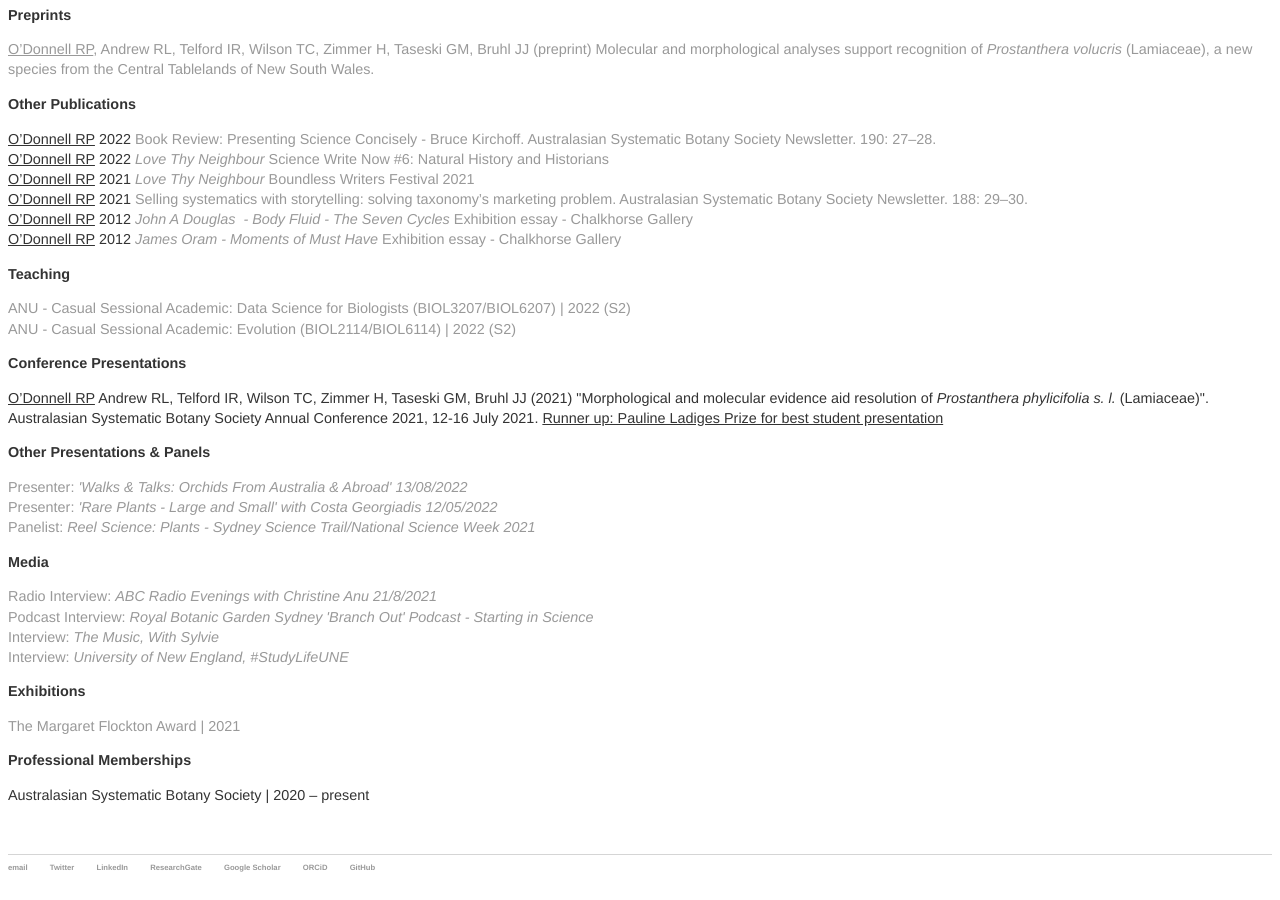
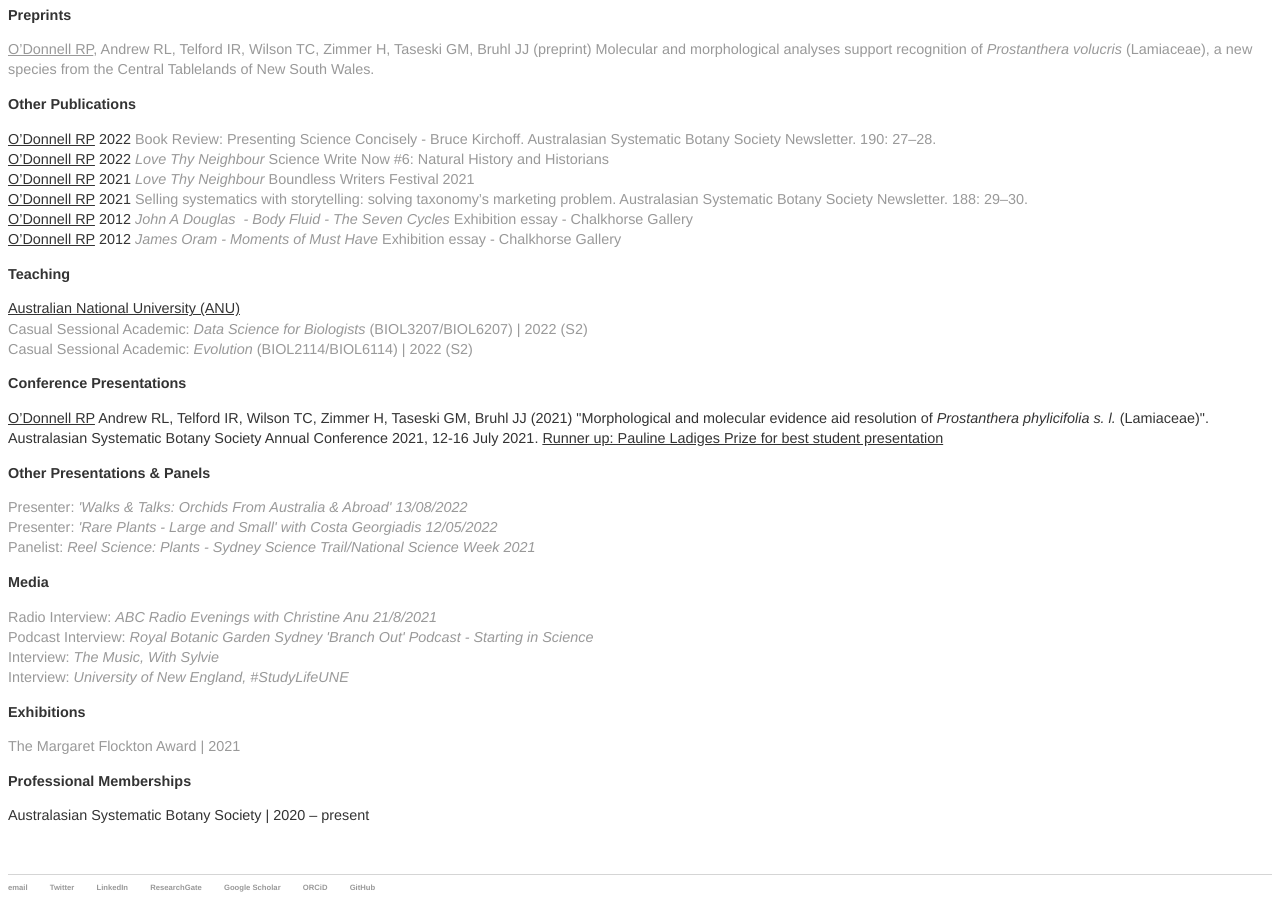
Before and after one commit to rpodonnell/rpodonnell.github.io, a Jekyll site: the page built from cv/index.html, in a window 1280 px wide and 900 px high, scrolled down 931 px. Built offline with Jekyll 4.4.1, drawn with Linux system fonts in a browser that asks for light colours.

Commit message:
Update index.html

```diff
--- a/cv/index.html
+++ b/cv/index.html
@@ -57,8 +57,9 @@ Kathleen Garnham Laurence Prize for Fine Arts | 2010</p>
 
 <p><strong>Teaching</strong></p>
 <p>
-<a href="https://programsandcourses.anu.edu.au/2022/course/BIOL3207">ANU - Casual Sessional Academic: Data Science for Biologists (BIOL3207/BIOL6207) | 2022 (S2) </em><br /></a>
-<a href="https://programsandcourses.anu.edu.au/2022/course/BIOL2114">ANU - Casual Sessional Academic: Evolution (BIOL2114/BIOL6114) | 2022 (S2) </em><br /></a>
+<u>Australian National University (ANU)</u></br>
+<a href="https://programsandcourses.anu.edu.au/2022/course/BIOL3207">Casual Sessional Academic: <em>Data Science for Biologists</em> (BIOL3207/BIOL6207) | 2022 (S2) </em><br /></a>
+<a href="https://programsandcourses.anu.edu.au/2022/course/BIOL2114">Casual Sessional Academic: <em>Evolution</em> (BIOL2114/BIOL6114) | 2022 (S2) </em><br /></a>
 
 <p><strong>Conference Presentations</strong></p>
 <p><u>O’Donnell RP</u> Andrew RL, Telford IR, Wilson TC, Zimmer H, Taseski GM, Bruhl JJ (2021) "Morphological and molecular evidence aid resolution of <i>Prostanthera phylicifolia s. l.</i> (Lamiaceae)". Australasian Systematic Botany Society Annual Conference 2021, 12-16 July 2021. <u>Runner up: Pauline Ladiges Prize for best student presentation</u> </p>
```
